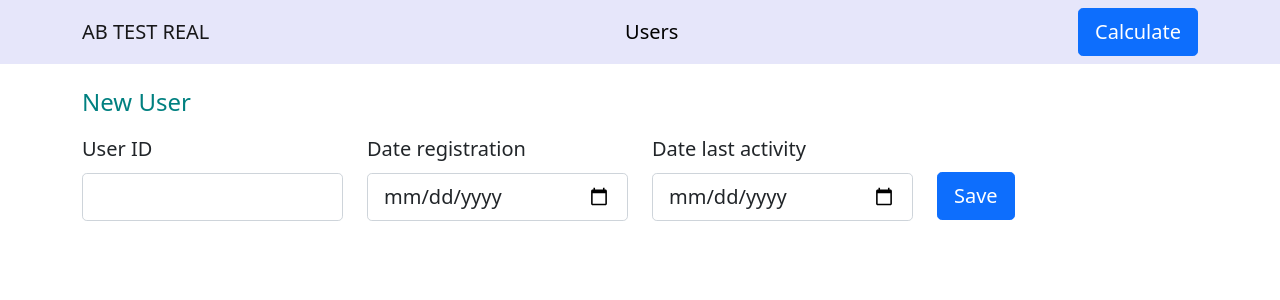
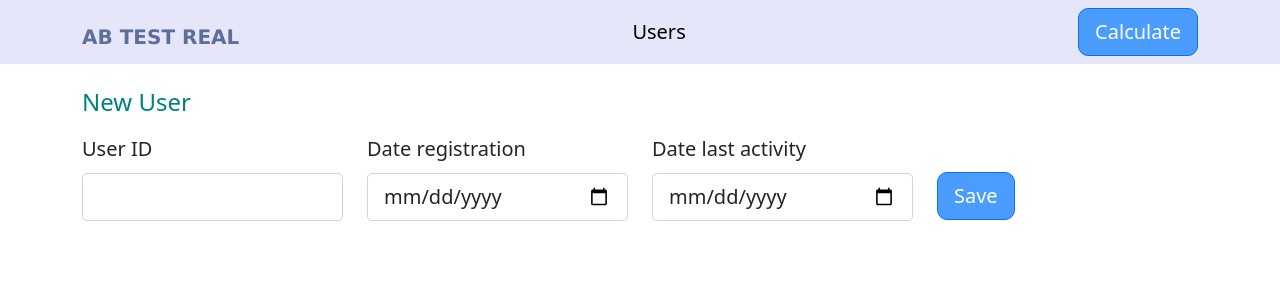
Before and after one commit to YuriD/EFTestJob, a React (Create React App) app in the folder ClientApp/: page / in a window 1280 px wide. Shown: the top 300 px of the page. Built offline with nearby package versions, Linux system fonts and the light colour scheme; no server answers.

Commit message:
change styles

```diff
--- a/ClientApp/src/components/AddUser.js
+++ b/ClientApp/src/components/AddUser.js
@@ -48,7 +48,7 @@ export const AddUser = () => {
           <Form.Control size="lg" type="date" name="dlastact" onChange={changeHandler} />
         </Form.Group>
         <Col xs="auto">
-          <Button variant="primary" type="submit" className="but" size="lg" onClick={adduserHandler} disabled={loading}>
+          <Button variant="primary" type="submit" className="but2" size="lg" onClick={adduserHandler} disabled={loading}>
             Save
           </Button>
         </Col>
--- a/ClientApp/src/components/NavMenu.css
+++ b/ClientApp/src/components/NavMenu.css
@@ -22,7 +22,12 @@ h4 {
   color: teal
 }
 
-.but {
+.but1, .but2 {
+  background: #4A9DFF;
+  border-radius: 10px;
+}
+
+.but2 {
   margin-top: 47px;
 }
 
@@ -34,8 +39,24 @@ h4 {
   background-color: black;
   color:white
 }
+
 .tab_head {
   background-color: lightyellow
+}
+
+#ab {
+  width: 142px;
+  height: 23px;
+  left: 23px;
+  top: 103px;
+  font-family: Verdana;
+  font-style: normal;
+  font-weight: bold;
+  font-size: 20px;
+  line-height: 23px;
+  /* identical to box height */
+  text-transform: uppercase;
+  color: #5D6E97;
 }
 
 @media (min-width: 768px) {
--- a/ClientApp/src/components/NavMenu.js
+++ b/ClientApp/src/components/NavMenu.js
@@ -5,11 +5,11 @@ export const NavMenu = () => {
   return <>
     <Navbar className='color-nav'>
       <Container>
-        <Navbar.Brand>AB TEST REAL</Navbar.Brand>
+        <Navbar.Brand id='ab'>AB Test Real</Navbar.Brand>
         <Nav className='justify-content-end'>
           <Nav.Link id='link1' href='/'>Users</Nav.Link>
         </Nav>
-        <Button href='/calc' variant='primary' size="lg">Calculate</Button>
+        <Button href='/calc' variant='primary' className="but1" size="lg">Calculate</Button>
       </Container>
     </Navbar>
   </>
```
Also changed, not shown: 1 other file (tests, documents, lock files or other folders).
